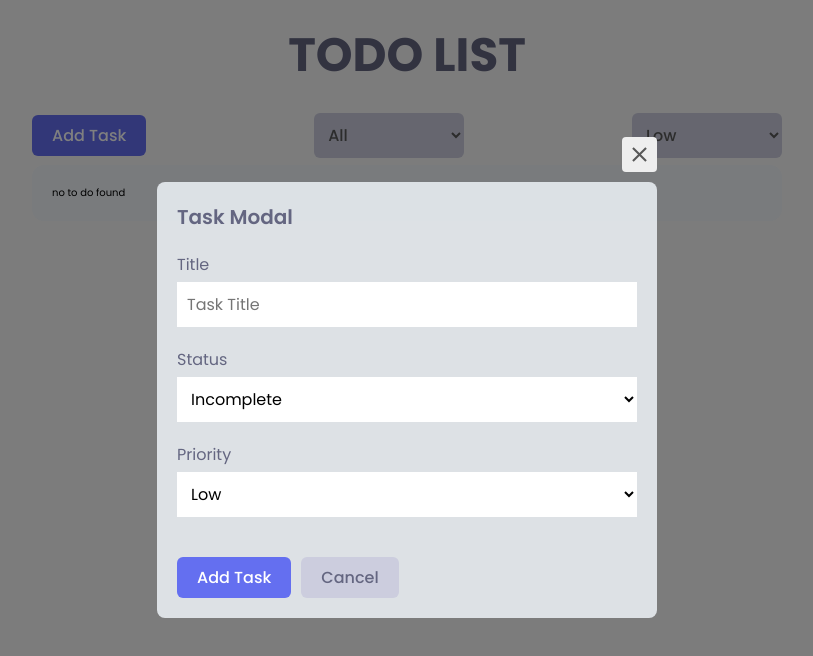
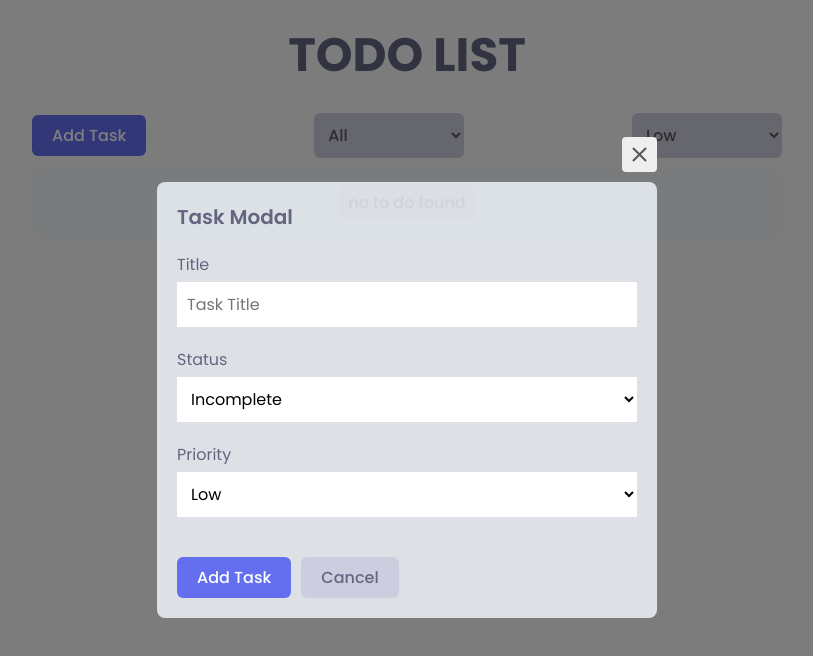
Before and after one commit to kaziahosunhabibripon/todolist-task, a React (Vite) app: page / in a window 1280 px wide. Both pictures are taken after a click on the button "Add Task". Shown: the top 656 px of the page, without its empty margins (233-1046 px from the left). Built offline with nearby package versions, Linux system fonts and the light colour scheme.

Commit message:
animation done

```diff
--- a/src/Redux/slices/todoSlice.js
+++ b/src/Redux/slices/todoSlice.js
@@ -17,6 +17,7 @@ const getInitialTodo = () => {
 const initialValue = {
   todoList: getInitialTodo(),
   filterStatus: "all",
+  filterPriority: "low",
 };
 
 export const todoSlice = createSlice({
@@ -45,9 +46,17 @@ export const todoSlice = createSlice({
     updateFilterStatus: (state, action) => {
       state.filterStatus = action.payload;
     },
+    updateFilterPriority: (state, action) => {
+      state.filterPriority = action.payload;
+    },
   },
 });
 
-export const { addTodo, updateTodo, deleteTodo, updateFilterStatus } =
-  todoSlice.actions;
+export const {
+  addTodo,
+  updateTodo,
+  deleteTodo,
+  updateFilterStatus,
+  updateFilterPriority,
+} = todoSlice.actions;
 export default todoSlice.reducer;
--- a/src/components/Modal/TodoModal.jsx
+++ b/src/components/Modal/TodoModal.jsx
@@ -6,6 +6,28 @@ import style from "../../styles/modules/button.module.scss";
 import { addTodo, updateTodo } from "../../Redux/slices/todoSlice";
 import { v4 as uuid } from "uuid";
 import toast from "react-hot-toast";
+import { motion, AnimatePresence } from "framer-motion";
+
+const dropIn = {
+  hidden: {
+    opacity: 0,
+    transform: "scale(0.9)",
+  },
+  visible: {
+    transform: "scale(1)",
+    opacity: 1,
+    transition: {
+      duration: 0.1,
+      type: "spring",
+      damping: 25,
+      stiffness: 500,
+    },
+  },
+  exit: {
+    transform: "scale(0.9)",
+    opacity: 0,
+  },
+};
 const TodoModal = ({ type, modalShow, setModalShow, todo }) => {
   const [title, setTitle] = useState("");
   const [status, setStatus] = useState("incomplete");
@@ -64,11 +86,27 @@ const TodoModal = ({ type, modalShow, setModalShow, todo }) => {
       setModalShow(false);
     }
   };
+
   return (
-    modalShow && (
-      <div className={styles.wrapper}>
-        <div className={styles.container}>
-          <div
+    <AnimatePresence>
+      {modalShow && (
+        <motion.div
+          initial={{ opacity: 0 }}
+          animate={{ opacity: 1 }}
+          exit={{ opacity: 0 }}
+          className={styles.wrapper}
+        >
+          <motion.div
+            className={styles.container}
+            variants={dropIn}
+            initial="hidden"
+            animate="visible"
+            exit="exit"
+          >
+            <motion.div
+              initial={{ top: 40, opacity: 0 }}
+              animate={{ top: -10, opacity: 1 }}
+              exit={{ top: 40, opacity: 0 }}
               className={styles.closeButton}
               onClick={() => {
                 setModalShow(false);
@@ -80,7 +118,7 @@ const TodoModal = ({ type, modalShow, setModalShow, todo }) => {
               role="button"
             >
               <MdOutlineClose />
-          </div>
+            </motion.div>
             <form className={styles.form} onSubmit={e => handleSubmit(e)}>
               <h1 className={styles.formTitle}>
                 {type === "Update" ? "Update" : "Task"} Modal
@@ -145,9 +183,10 @@ const TodoModal = ({ type, modalShow, setModalShow, todo }) => {
                 </button>
               </div>
             </form>
-        </div>
-      </div>
-    )
+          </motion.div>
+        </motion.div>
+      )}
+    </AnimatePresence>
   );
 };
 
--- a/src/components/Priority/Status.jsx
+++ /dev/null
@@ -1,15 +0,0 @@
-import React from "react";
-import style from "../../styles/modules/button.module.scss";
-const Status = () => {
-  return (
-    <>
-      <select className={`${style.button} ${style["button__select"]}`}>
-        <option value="low">Low</option>
-        <option value="medium">Medium</option>
-        <option value="High">High</option>
-      </select>
-    </>
-  );
-};
-
-export default Status;
--- a/src/components/TaskList/SingleTask.jsx
+++ b/src/components/TaskList/SingleTask.jsx
@@ -8,6 +8,7 @@ import { deleteTodo, updateTodo } from "../../Redux/slices/todoSlice";
 import toast from "react-hot-toast";
 import TodoModal from "../Modal/TodoModal";
 import CheckButton from "../Button/CheckButton";
+import { motion } from "framer-motion";
 const SingleTask = ({ todo }) => {
   const dispatch = useDispatch();
   const [checked, setChecked] = useState(false);
@@ -36,9 +37,16 @@ const SingleTask = ({ todo }) => {
       })
     );
   };
+  const child = {
+    hidden: { y: 20, opacity: 0 },
+    visible: {
+      y: 0,
+      opacity: 1,
+    },
+  };
   return (
     <>
-      <div className={styles.item}>
+      <motion.div variants={child} className={styles.item}>
         <div className={styles.todoDetails}>
           <CheckButton checked={checked} handleCheck={handleCheck} />
           <div className={styles.texts}>
@@ -88,7 +96,7 @@ const SingleTask = ({ todo }) => {
             <MdDelete />
           </div>
         </div>
-      </div>
+      </motion.div>
       <TodoModal
         type="Update"
         todo={todo}
--- a/src/components/TaskList/Task.jsx
+++ b/src/components/TaskList/Task.jsx
@@ -1,11 +1,13 @@
-import React from "react";
+import React, { useState } from "react";
 import { useSelector } from "react-redux";
 import SingleTask from "./SingleTask";
 import styles from "../../styles/modules/app.module.scss";
+import { motion, AnimatePresence } from "framer-motion";
 const Task = () => {
   const todoList = useSelector(state => state.todo.todoList);
 
   const filterStatus = useSelector(state => state.todo.filterStatus);
+  const filterPriority = useSelector(state => state.todo.filterPriority);
   const sortedTodoList = [...todoList];
   sortedTodoList.sort((a, b) => new Date(b.time) - new Date(a.time));
 
@@ -16,14 +18,53 @@ const Task = () => {
     return item.status === filterStatus;
   });
 
+  const filteredPriorityList = sortedTodoList.filter(item => {
+    if (filterPriority === "low") {
+      return true;
+    }
+    return item.priority === filterPriority;
+  });
+  const container = {
+    hidden: { opacity: 1 },
+    visible: {
+      opacity: 1,
+      scale: 1,
+      transition: {
+        staggerChildren: 0.2,
+      },
+    },
+  };
+  const child = {
+    hidden: { y: 20, opacity: 0 },
+    visible: {
+      y: 0,
+      opacity: 1,
+    },
+  };
   return (
-    <div className={styles.content__wrapper}>
-      {filteredTodoList && filteredTodoList.length > 0
-        ? filteredTodoList.map((todo, id) => {
+    <motion.div
+      variants={container}
+      animate="visible"
+      initial="hidden"
+      className={styles.content__wrapper}
+    >
+      <AnimatePresence>
+        {filteredTodoList && filteredTodoList.length > 0 ? (
+          filteredTodoList.map((todo, id) => {
             return <SingleTask key={id} todo={todo} />;
           })
-        : "no to do found"}
-    </div>
+        ) : (
+          <motion.p variants={child} className={styles.emptyText}>
+            no to do found
+          </motion.p>
+        )}
+      </AnimatePresence>
+      {/* {filteredPriorityList && filteredPriorityList.length > 0
+        ? filteredPriorityList.map((todo, id) => {
+            return <SingleTask key={id} todo={todo} />;
+          })
+        : "no to do found"} */}
+    </motion.div>
   );
 };
 
--- a/src/components/Title/TaskTitle.jsx
+++ b/src/components/Title/TaskTitle.jsx
@@ -2,15 +2,22 @@ import React, { useState } from "react";
 import { useDispatch, useSelector } from "react-redux";
 import style from "../../styles/modules/app.module.scss";
 import TodoModal from "../Modal/TodoModal";
-import Status from "../Priority/Status";
+
 import Task from "../TaskList/Task";
 import styles from "../../styles/modules/button.module.scss";
-import { updateFilterStatus } from "../../Redux/slices/todoSlice";
+import {
+  updateFilterStatus,
+  updateFilterPriority,
+} from "../../Redux/slices/todoSlice";
 const TaskTitle = () => {
   const [modalShow, setModalShow] = useState(false);
   const filterStatus = useSelector(state => state.todo.filterStatus);
+  const filterPriority = useSelector(state => state.todo.filterPriority);
+  const dispatch = useDispatch();
 
-  const dispatch = useDispatch();
+  const updatePriority = e => {
+    dispatch(updateFilterPriority(e.target.value));
+  };
 
   const updateFilter = e => {
     dispatch(updateFilterStatus(e.target.value));
@@ -28,6 +35,7 @@ const TaskTitle = () => {
         >
           Add Task
         </button>
+        {/* status section */}
         <select
           id="status"
           value={filterStatus}
@@ -38,8 +46,16 @@ const TaskTitle = () => {
           <option value="complete">Complete</option>
           <option value="incomplete">Incomplete</option>
         </select>
-
-        <Status />
+        {/* priority section */}
+        <select
+          value={filterPriority}
+          onChange={updatePriority}
+          className={`${styles.button} ${styles["button__select"]}`}
+        >
+          <option value="low">Low</option>
+          <option value="medium">Medium</option>
+          <option value="High">High</option>
+        </select>
       </div>
       <Task />
       <TodoModal
```
Lines whose indentation alone changed are shown as unchanged.
